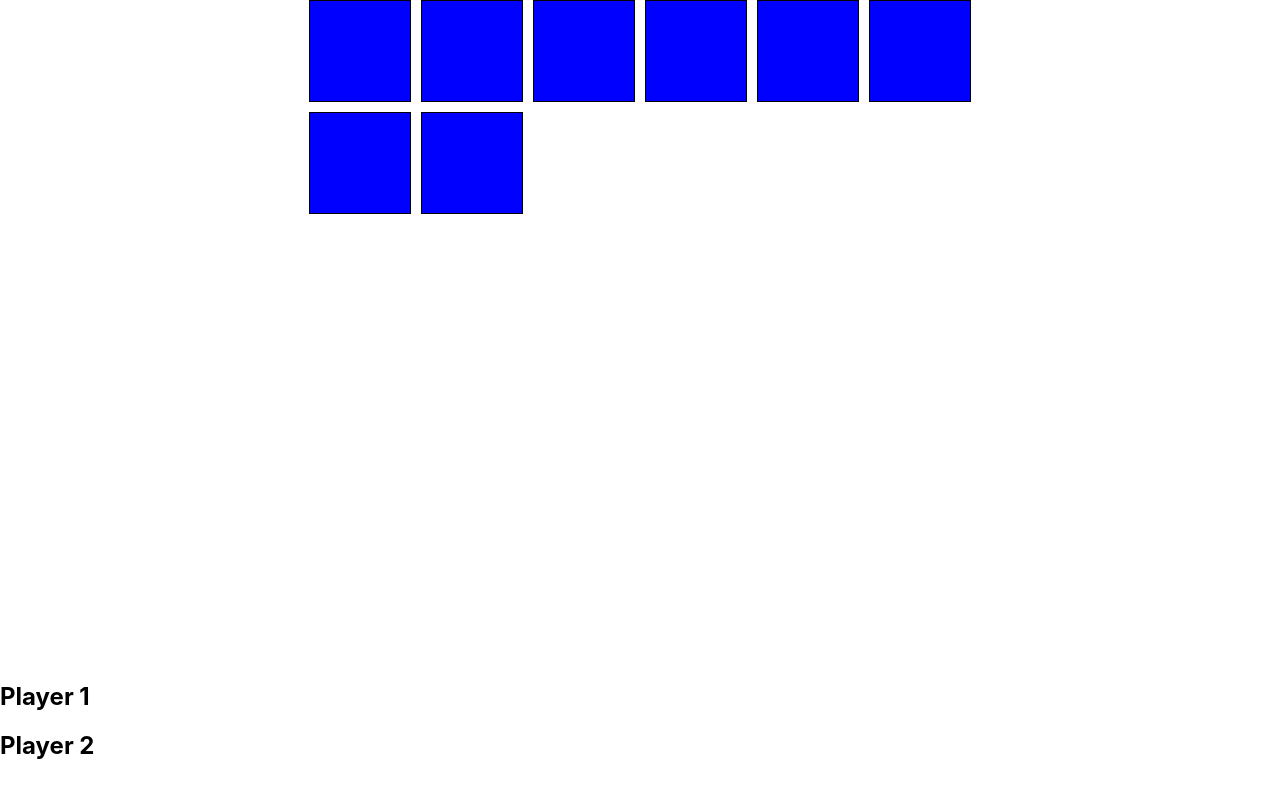
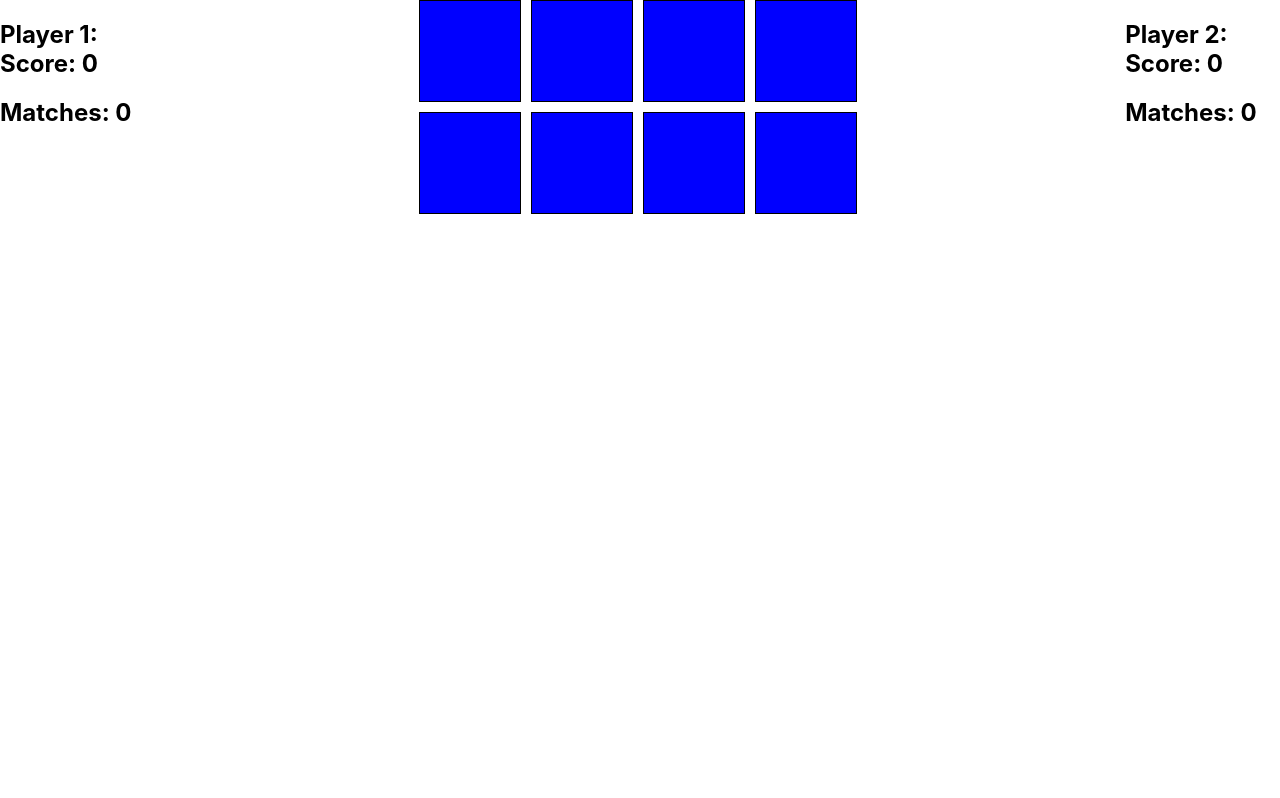
Before and after one commit to AnvarArt/Memory-Game, a React (Create React App) app: page / in a window 1280 px wide. Built offline with nearby package versions, Linux system fonts and the light colour scheme.

Commit message:
Fixing scoring and matches for players.

```diff
--- a/src/App.js
+++ b/src/App.js
@@ -1,5 +1,5 @@
-import { useState } from "react";
-import { Grid, Container } from "@mui/material";
+import { useState, useEffect } from "react";
+import { Grid, Container, Stack } from "@mui/material";
 import "./App.css";
 import Board from "./components/Board";
 import PlayerInfo from "./components/PlayerInfo";
@@ -7,11 +7,43 @@ import PlayerInfo from "./components/PlayerInfo";
 const App = () => {
   const [gameOver, setGameOver] = useState(false);
   console.log("gameOver: ", gameOver);
+  const [playerOne, setPlayerOne] = useState("Player 1");
+  const [playerTwo, setPlayerTwo] = useState("Player 2");
+
+  //Tracking the progress of the game
+  const [score, setScore] = useState({ playerOne: 0, playerTwo: 0 });
+  const [matches, setMatches] = useState({ playerOne: 0, playerTwo: 0 });
+  const [turns, setTurns] = useState(true);
+
+  useEffect(() => {
+    if (gameOver) {
+      if (matches.playerOne > matches.playerTwo) {
+        setScore({ ...score, playerOne: score.playerOne + 1 });
+      } else if (matches.playerOne < matches.playerTwo) {
+        setScore({ ...score, playerTwo: score.playerTwo + 1 });
+      }
+    }
+  }, [gameOver]);
+
+  const onProgress = (match) => {
+    console.log("onProgress: ", match);
+    if (!match) return;
+    if (turns) {
+      setMatches({ ...matches, playerOne: matches.playerOne + 1 });
+    } else {
+      setMatches({ ...matches, playerTwo: matches.playerTwo + 1 });
+    }
+    //Changing Player's turns
+    if (turns) {
+      setTurns(false);
+    } else setTurns(true);
+  };
   return (
-    <div>
-      <Board setGameOver={setGameOver} />
-      <PlayerInfo></PlayerInfo>
-    </div>
+    <Stack direction='row'>
+      <PlayerInfo player={playerOne} matches={matches.playerOne} score={score.playerOne} />
+      <Board setGameOver={setGameOver} turns={turns} onProgress={onProgress} setTurns={setTurns} />
+      <PlayerInfo player={playerTwo} matches={matches.playerTwo} score={score.playerTwo} />
+    </Stack>
   );
 };
 
--- a/src/components/Board.jsx
+++ b/src/components/Board.jsx
@@ -4,7 +4,7 @@ import Cell from "./Cell";
 import { cards } from "../config/card-config.js";
 import { shuffleBoard } from "../utils/board.helper.js";
 
-const Board = ({ setGameOver }) => {
+const Board = ({ setGameOver, turns, setTurns, onProgress }) => {
   const [flippedCards, setFlippedCards] = useState([]);
   // const [matches, setMatches] = useState([]);
   const [shuffledCards, setShuffledCards] = useState(shuffleBoard(cards));
@@ -34,15 +34,17 @@ const Board = ({ setGameOver }) => {
     // Check for match if two cards are flipped
     if (newFlippedCards.length === 2) {
       const match = newFlippedCards[0].name === newFlippedCards[1].name;
+      onProgress(match);
       if (match) {
-        console.log("Match!");
+        //console.log("Match!");
+
         // Remove matched cards
         //added setTimeout to allow user to see matched cards before they are removed (marked green - found match)
         setTimeout(() => {
           const matchedCards = newCards.map((card) => {
             const isCardFlipped = newFlippedCards.some((flippedCard) => flippedCard.id === card.id);
             if (isCardFlipped) {
-              console.log("Match found!");
+              //console.log("Match found!");
               return { ...card, match: true };
             } else {
               return card;
@@ -79,8 +81,8 @@ const Board = ({ setGameOver }) => {
       <div
         style={{
           display: "grid",
-          gridTemplateColumns: `repeat(6, 1fr)`,
-          gridTemplateRows: `repeat(6, 1fr)`,
+          gridTemplateColumns: `repeat(4, 1fr)`,
+          gridTemplateRows: `repeat(4, 1fr)`,
           gridGap: "10px",
           // width: `100px",
           // height: "150px",
--- a/src/components/PlayerInfo.jsx
+++ b/src/components/PlayerInfo.jsx
@@ -2,21 +2,13 @@ import React from "react";
 import { useState } from "react";
 //import "./PlayerInfo.css";
 
-const PlayerInfo = () => {
-  const [playerOne, setPlayerOne] = useState("Player 1");
-  const [playerTwo, setPlayerTwo] = useState("Player 2");
-  const [score, setScore] = useState({ playerOne: 0, playerTwo: 0 });
-
+const PlayerInfo = ({ player, matches, score }) => {
   return (
     <div>
       <h2>
-        {playerOne}
-        {/* {score} */}
+        {player}: {`Score: ${score}`}
       </h2>
-      <h2>
-        {playerTwo}
-        {/* {score} */}
-      </h2>
+      <h2>{`Matches: ${matches}`}</h2>
       <p></p>
     </div>
   );
```
